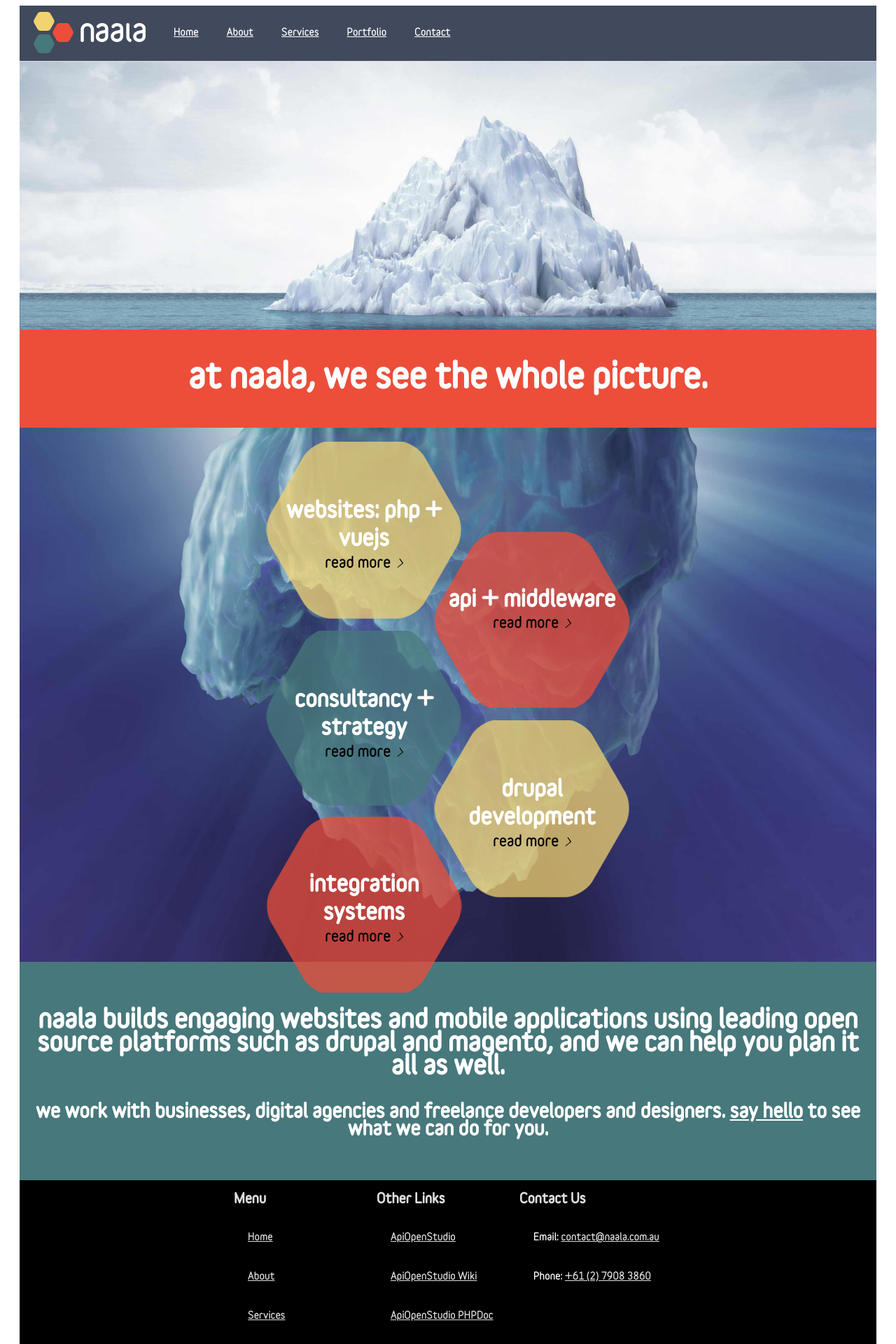
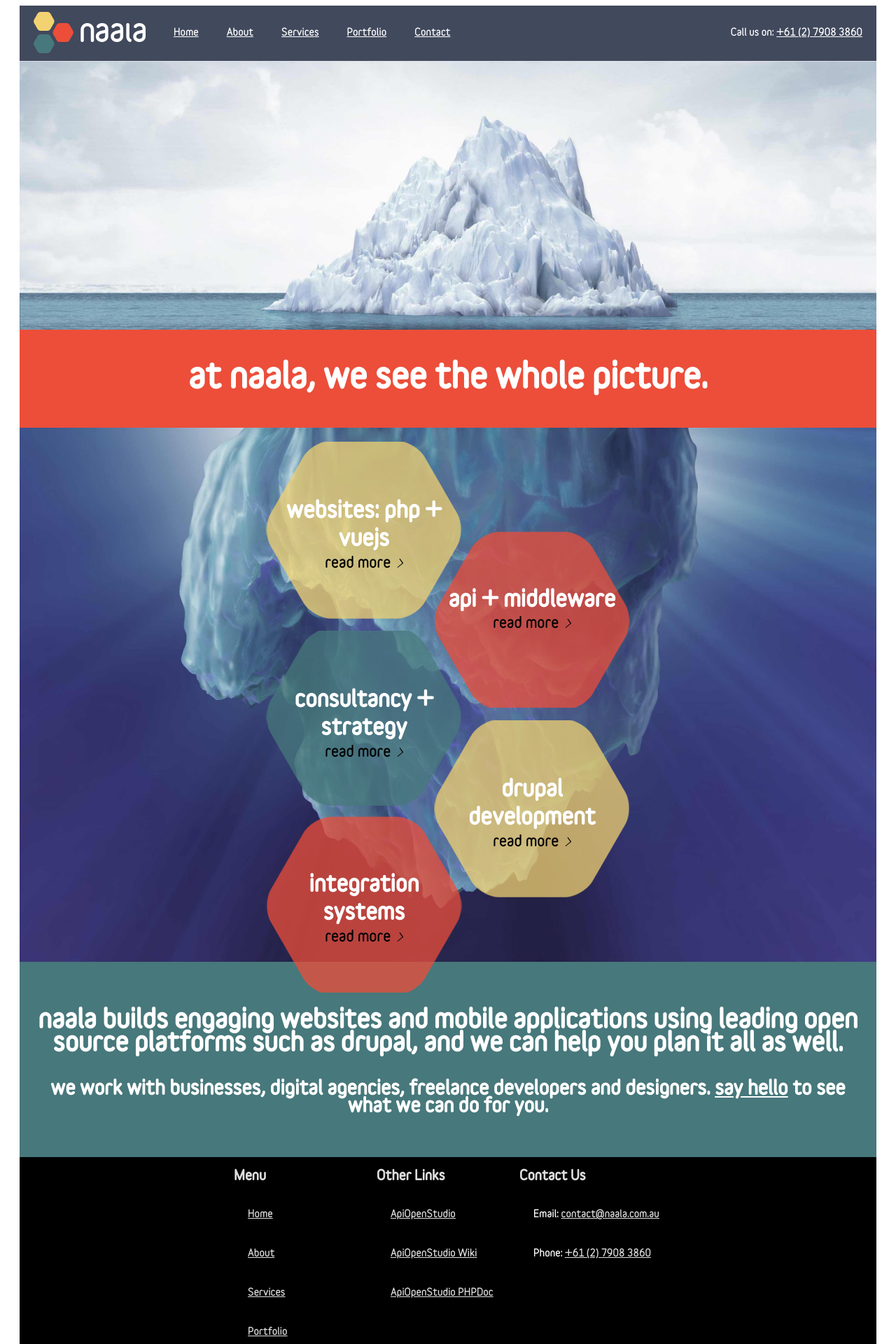
Before and after one commit to naala89/Naala, a Vue app: page / in a window 1280 px wide. Shown: the top 1920 px of the page at 70% size. Built offline with nearby package versions, Linux system fonts and the light colour scheme.

Commit message:
added tel on header menu, typos and copy changes.

```diff
--- a/src/components/MenuHeader.vue
+++ b/src/components/MenuHeader.vue
@@ -12,6 +12,9 @@
         </router-link>
       </el-menu-item>
       <page-menu></page-menu>
+      <el-menu-item style='margin-left: auto;'>
+        Call us on:&nbsp;<a href="tel:+61279083860">+61 (2) 7908 3860</a>
+      </el-menu-item>
     </el-menu>
   </el-header>
 </template>
@@ -30,4 +33,7 @@ export default {
 .el-menu {
   height: 80px;
 }
+a {
+  color: #ddd;
+}
 </style>
--- a/src/pages/AboutMain.vue
+++ b/src/pages/AboutMain.vue
@@ -10,7 +10,7 @@
 
     <h2>Experienced delivery of the right solutions</h2>
 
-    <p>Naala is a small boutique digital services agency specialising in APIs, middleware and integration, content
+    <p>Naala is an Australian digital services agency specialising in APIs, middleware and integration, content
       management and development.</p>
     <p>Our philosophy is simple:</p>
 
@@ -27,12 +27,12 @@
     <bio-box name="John Avery"
              title="Technical Director"
              :image="require('@/assets/images/john.jpg')"
-             paragraph="<p>John came from a background as sculptural model-maker, jeweller and goldsmith to the world of web software
-        development after leaving England in 1999. He has worked for Yahoo!7, Bayer (UK), News Ltd, 1-Stop, The
-        Playhouse Group, Australian Doctors Group and several other major companies, and is now the technical director
-        at Naala and specialises in PHP, VueJS, Drupal, APIs & integration, and architecture. John is an active member
-        of the Drupal community.</p><p>He has also worked on many freelance projects, such as Swellnet, VLONE,
-        Sydney Opera House and many more...</p>">
+             paragraph="<p>John came from a background as a sculptural model-maker, jeweller and goldsmith to the world
+        of web software development after leaving England in 1999. He has worked for Yahoo!7, Bayer (UK), News Ltd,
+        1-Stop, The Playhouse Group, Australian Doctors Group and several other major companies, and is now the
+        technical director at Naala and specialises in PHP, VueJS, Drupal, APIs & integration, and architecture. John is
+        an active member of the Drupal community.</p><p>He has also worked on many freelance projects, such as Swellnet,
+        VLONE, Sydney Opera House and many more...</p>">
     </bio-box>
 
   </el-main>
@@ -40,6 +40,7 @@
 
 <script>
 import BioBox from "@/components/BioBox"
+
 export default {
   components: {BioBox},
   BioBox: "bio-box",
--- a/src/pages/ContactMain.vue
+++ b/src/pages/ContactMain.vue
@@ -8,7 +8,7 @@
 
     <h1>Contact Us</h1>
 
-    <h3>Naala is a boutique digital business based in Sydney, Australia. Our philosophy is to <em>keep things simple, empower our customers and deliver amazing work</em>.</h3>
+    <h2>Naala is a digital business based in Sydney, Australia. Our philosophy is to <em>keep things simple, empower our customers and deliver amazing work</em>.</h2>
     <p>We take an enterprise approach to smaller websites &amp; applications, from detailed planning through to wireframes, project management, testing and delivery.</p>
 
     <el-row type="flex" justify="center">
--- a/src/pages/HomeMain.vue
+++ b/src/pages/HomeMain.vue
@@ -71,9 +71,9 @@ Possible honeycomb options
     <div class="mod banner home-subheading">
       <div class="inner">
         <div class="bd">
-          <h2>Naala builds engaging websites and mobile applications using leading open source platforms such as Drupal
-            and Magento, and we can help you plan it all as well.</h2>
-          <h3>We work with businesses, digital agencies and freelance developers and designers. <a
+          <h2>Naala builds engaging websites and mobile applications using leading open source platforms such as Drupal,
+            and we can help you plan it all as well.</h2>
+          <h3>We work with businesses, digital agencies, freelance developers and designers. <a
               href="mailto:contact@naala.com.au">Say hello</a> to see what we can do for you.</h3>
         </div>
       </div>
@@ -87,9 +87,10 @@ export default {}
 
 <style scoped lang="scss">
 @import "@/assets/scss/_main.scss";
+
 img {
   max-width: 100%;
-  display:block;
+  display: block;
 }
 
 .home-headline {
--- a/src/pages/ServicesMain.vue
+++ b/src/pages/ServicesMain.vue
@@ -31,7 +31,7 @@
       </service-box>
 
       <service-box title="Architecture Design"
-                   paragraph="Good, forward thinking architecture is a major business asset.</p><p>We will help you quickly design the best solution for you immediate needs and enable you to cater for growth."
+                   paragraph="Good, forward thinking architecture is a major business asset.</p><p>We will help you quickly design the best solution for your immediate needs and enable you to cater for growth."
                    :image="require('@/assets/images/architecture.jpg')"
                    alt_text="Architecture design">
       </service-box>
@@ -42,6 +42,7 @@
 
 <script>
 import ServiceBox from "@/components/ServiceBox";
+
 export default {
   components: {ServiceBox},
   ServiceBox: "service-box",
```
Also changed, not shown: 33 other files (tests, documents, lock files or other folders).
